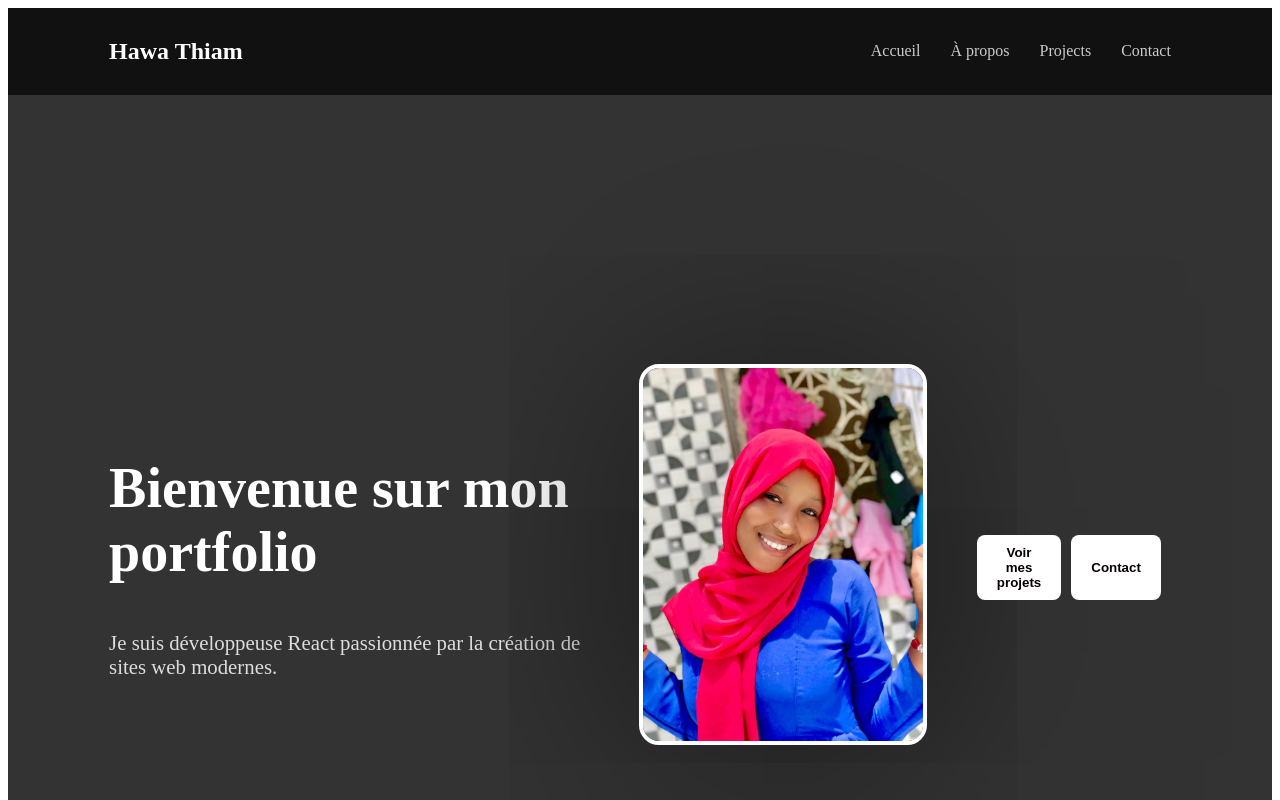
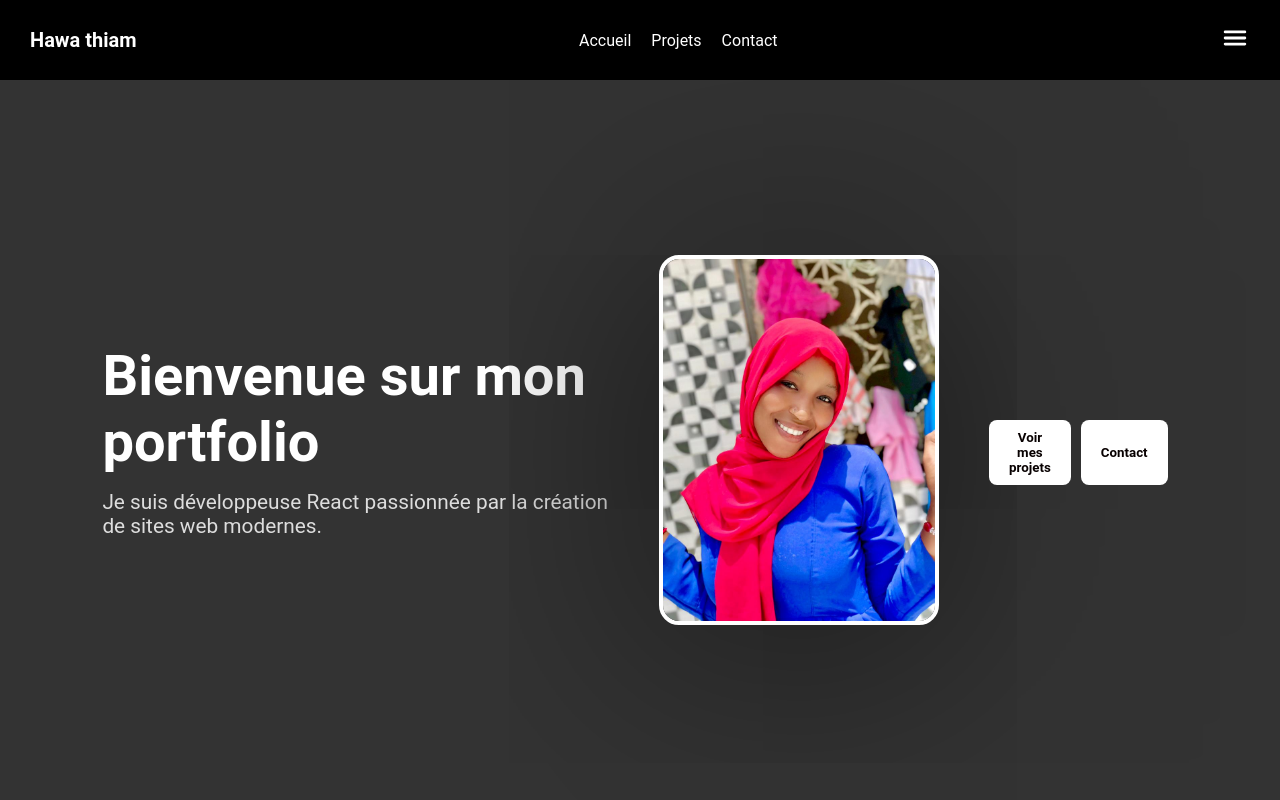
Before and after one commit to mbarike/portfolio, a React app: page / in a window 1280 px wide. Shown: the top 800 px of the page. Built offline with nearby package versions, Linux system fonts and the light colour scheme; the HTML template or start-up script is replaced by a standard one.

Commit message:
navbar resonsive

```diff
--- a/package.json
+++ b/package.json
@@ -12,6 +12,8 @@
   "dependencies": {
     "react": "^19.2.4",
     "react-dom": "^19.2.4",
+    "react-icon": "^1.0.0",
+    "react-icons": "^5.6.0",
     "react-router-dom": "^7.13.1"
   },
   "devDependencies": {
--- a/src/App.jsx
+++ b/src/App.jsx
@@ -14,7 +14,7 @@ function App(){
       {element: <Layout/> ,
         children : [
           { path:'/' ,element: <Home/>},
-          { path:'/projects' ,element: <Projects/>},
+          { path:'/projets' ,element: <Projects/>},
           { path:'/contact' ,element: <Contact/>},
           { path:'/Apropos' ,element: <Apropos/>},
         ]
--- a/src/composants/Navbar.jsx
+++ b/src/composants/Navbar.jsx
@@ -1,27 +1,63 @@
-import { Link } from "react-router-dom";
-import { useState } from "react";
+import React, { useState } from 'react'
+import { NavLink } from 'react-router-dom'
+import { IoMenu } from "react-icons/io5";
 
-function Navbar() {
-  const [open, setOpen] = useState(false);
+
+const Navbar = () => {
+
+  const [ openMenu , setOpenMenu ] = useState(false)
+  console.log(openMenu)
+
 
   return (
-    <nav className="navbar">
-      <h2 className="logo">Hawa Thiam</h2>
+    <nav>
+        {/* gauche */}
+       <h1 className='logo'>Hawa thiam</h1>
 
-      {/* BOUTON HAMBURGER */}
-      <div className="menu-icon" onClick={() => setOpen(!open)}>
-        ☰
-      </div>
+        {/* au milieu */}
 
-      {/* NAV LINKS */}
-      <ul className={`nav-links ${open ? "active" : ""}`}>
-        <li><Link to="/" onClick={() => setOpen(false)}>Accueil</Link></li>
-        <li><Link to="/apropos" onClick={() => setOpen(false)}>À propos</Link></li>
-        <li><Link to="/projects" onClick={() => setOpen(false)}>Projects</Link></li>
-        <li><Link to="/contact" onClick={() => setOpen(false)}>Contact</Link></li>
-      </ul>
+        <div className="lien">
+              <NavLink to="/">
+                <p>Accueil</p>
+              </NavLink>
+              <NavLink to="/projets">
+               <p>Projets</p>
+              </NavLink>
+              <NavLink to="/contact" >
+               <p>Contact</p>
+              </NavLink>
+        </div>
+
+        {/* droite */}
+         <div className="menu">
+            <div className="about"></div>
+            <IoMenu
+             onClick={() => setOpenMenu(!openMenu)}
+            className='burguer'  size={30} />
+         </div>
+
+         {/* volet  */}
+
+          {
+            openMenu && (
+            <div className="lien_mobile">
+              <NavLink to="/">
+                <p>Accueil</p>
+              </NavLink>
+              <NavLink to="/projets">
+               <p>Projets</p>
+              </NavLink>
+              <NavLink to="/contact" >
+               <p>Contact</p>
+              </NavLink>
+           </div>
+            )
+          }
+
+
+
     </nav>
-  );
+  )
 }
 
-export default Navbar;
+export default Navbar
--- a/src/index.css
+++ b/src/index.css
@@ -1,90 +1,111 @@
-/* Navbar.css */
-.navbar {
-  display: flex;
-  justify-content: space-between;
-  align-items: center;
-  padding: 10px 8%;
-  background: #111;
-  color: white;
+*{
+  margin: 0;
+  padding: 0;
+  box-sizing: border-box;
+  text-decoration: none;
+  text-transform: none;
+  list-style: none;
+  font-family: Roboto;
+
 }
 
-/* LIENS (desktop) */
-.nav-links {
-  list-style: none;
-  display: flex;
-  gap: 30px;
-}
 
-/* ICON MENU (caché en desktop) */
-.menu-icon {
-  display: none;
-  font-size: 28px;
-  cursor: pointer;
-  margin-left: auto;
-}
-
-/* MOBILE */
-@media (max-width: 768px) {
+/* -------------navbar ------------ */
 
 
-  .navbar{
+nav {
+  background-color: black;
   display: flex;
+  align-items: center;
   justify-content: space-between;
-  align-items: center;
-  padding: 5px 8%;
-  background: #111;
+  padding: 20px 30px;
+  height: 10vh;
   color: white;
-  }
-  .menu-icon {
-    display: block;
+  position: relative;
+
 
 
 }
 
-  .nav-links {
-    position: fixed;
-    top: 90px;
-    right: -100%; /* caché */
-    height: 70vh;
-    width: 250px;
-    background: #222;
-    flex-direction: column;
-    align-items: center;
-    justify-content: center;
-    gap: 30px;
-    transition: 0.3s;
+nav .logo {
+ font-size: 20px;
 }
 
-  .nav-links.active {
-    right: 0; /* visible */
-  }
+/* lien */
+.lien {
+  display: flex;
+  align-items: center;
+  gap: 20px;
+  top: 100px;
+  left: 200px;
+
 }
 
-/* Hawa */
-.Hawa {
-  font-size: 1.5rem;
+.lien_mobile {
+  display: flex;
+  flex-direction: column;
+  gap: 20px;
+  top: 10vh;
+  right: 0;
+  width: 70%;
+  height: 50vh;
+  text-align: center;
+  padding: 10%;
+  position: absolute;
+  background-color: black;
+
+}
+
+
+
+.lien p , .lien_mobile p {
+  color:white;
+
+}
+.lien p:hover {
+  color: goldenrod;
+   transition:  0.2s ease-in;
+   text-decoration: underline;
+}
+
+
+/* mobil nav  */
+
+@media (max-width:500px) {
+
+  .burguer {
+    display: flex;
+    font-size: 28ppx;
+    z-index: 1000;
+  }
+
+  nav {
+
+  padding: 10px 15px;
+  position: relative;
+  position: fixed;
+  width: 100%;
+  z-index: 50;
+  background-color: rgba(0, 0, 0, 0.768);
+
+}
+
+nav .logo {
+   font-size: 18px  ;
    font-weight: bold;
 }
 
-/* LIENS */
-.nav-links {
-  list-style: none;
-  display: flex;
-  gap: 30px;
+.lien {
+  display: none;
+}
+
+
 
 }
 
-.nav-links a {
-  text-decoration: none;
-  color: #ccc;
-  font-size: 1rem;
-  transition: 0.3s;
-}
 
-/* HOVER */
-.nav-links a:hover {
-  color: #ff4d6d;
-}
+
+
 /* HERO */
 .hero {
   display: flex;
```
Also changed, not shown: 1 other file (tests, documents, lock files or other folders). Lines whose indentation alone changed are shown as unchanged.
